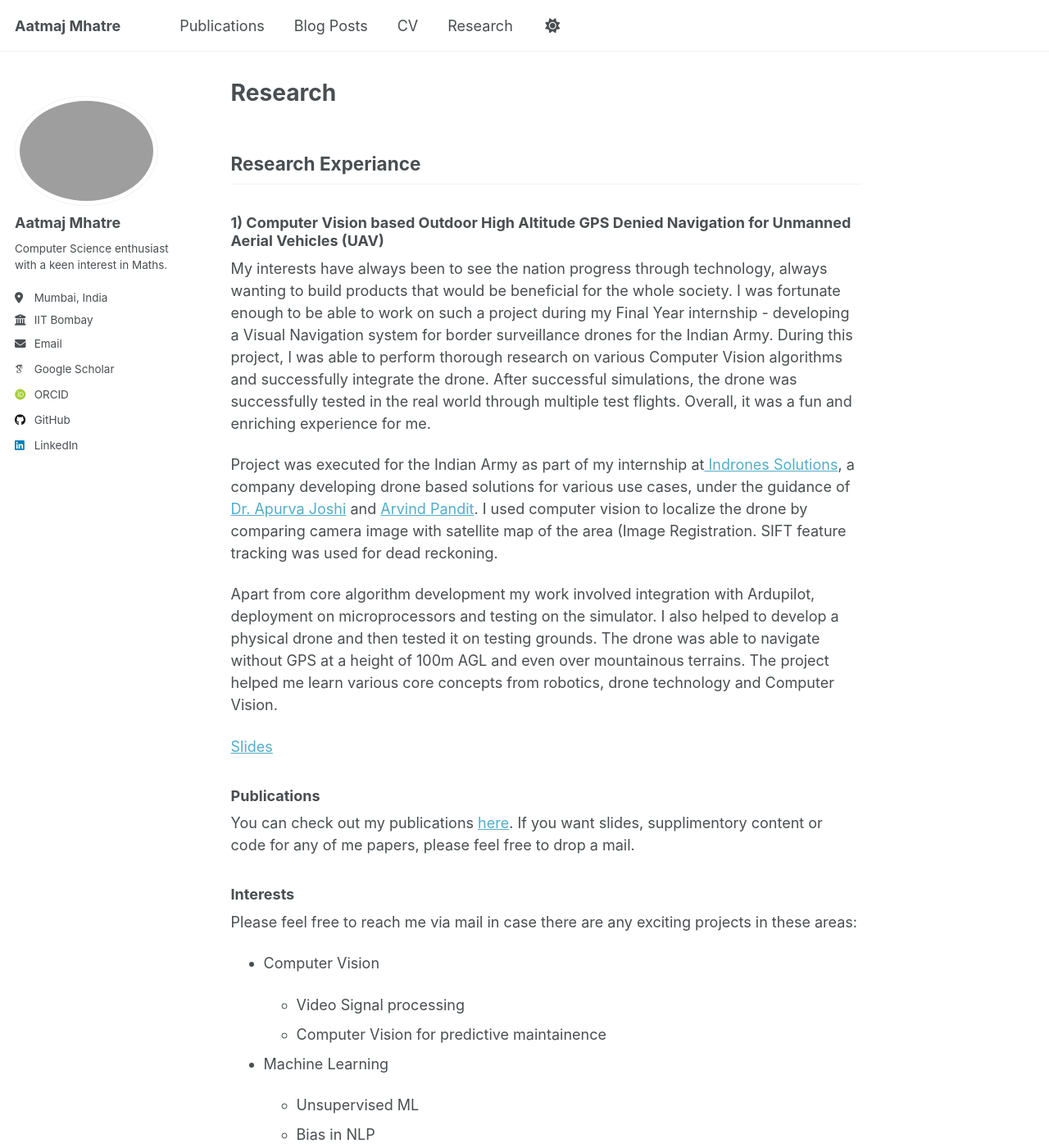
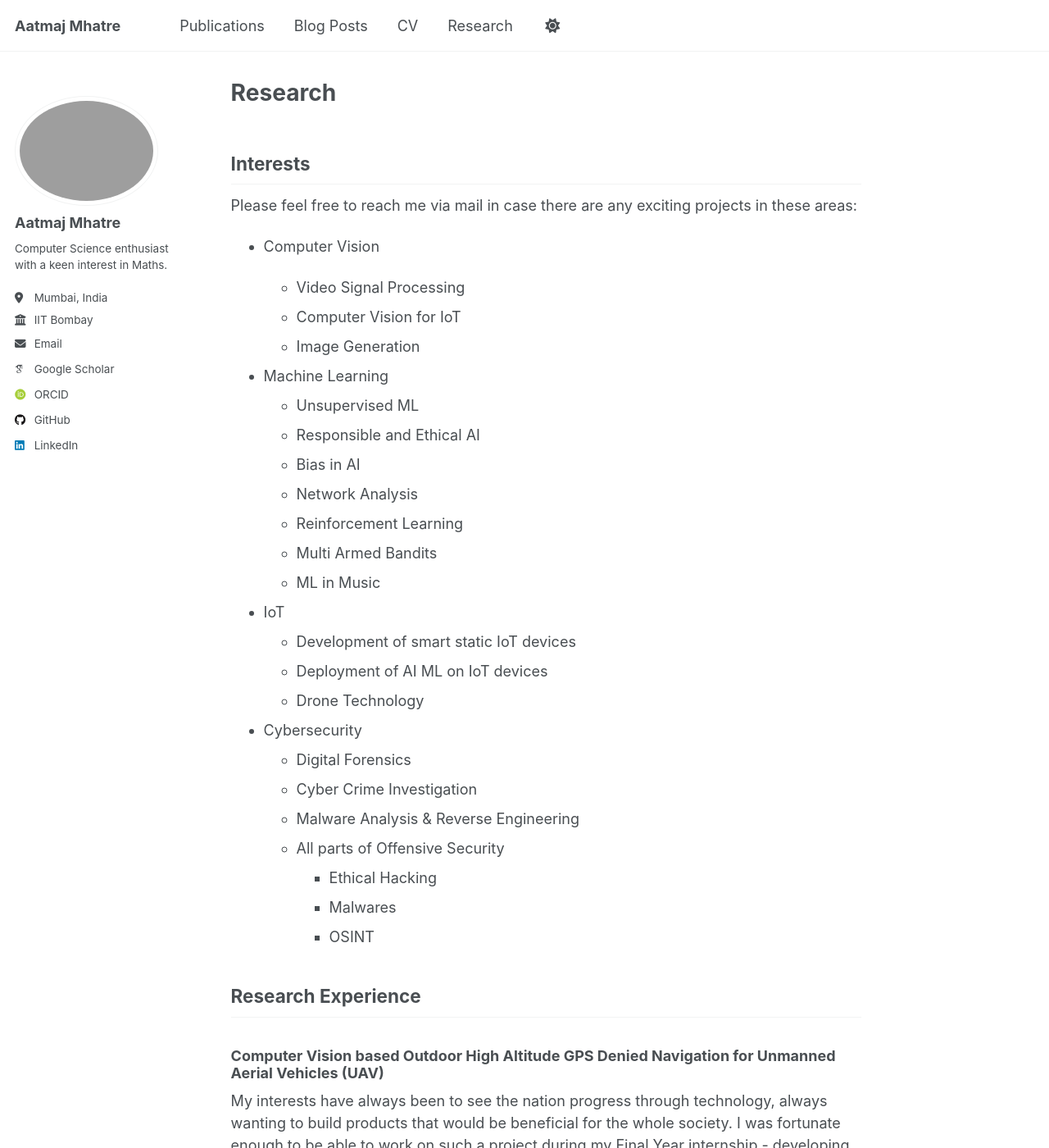
Before and after one commit to Aatmaj-Zephyr/about, a Jekyll site: the page built from _pages/Research.md, in a window 1280 px wide and 1400 px high. Shown: the whole window at 82% size. Built offline with Jekyll 4.4.1, drawn with Linux system fonts in a browser that asks for light colours; some web fonts are replaced; a script that is not in the unit is left out; some of the changed text lies outside the part shown.

Commit message:
update Research.md and about.md

```diff
--- a/_pages/Research.md
+++ b/_pages/Research.md
@@ -6,9 +6,45 @@ redirect_from:
   - /md/
   - /markdown.html
 ---
-## Research Experiance
 
-### 1) Computer Vision based Outdoor High Altitude GPS Denied Navigation for Unmanned Aerial Vehicles (UAV)
+
+## Interests
+
+Please feel free to reach me via mail in case there are any exciting projects in these areas:
+
+- Computer Vision
+
+  - Video Signal Processing
+  - Computer Vision for IoT
+  - Image Generation
+
+- Machine Learning
+  - Unsupervised ML
+  - Responsible and Ethical AI
+  - Bias in AI
+  - Network Analysis
+  - Reinforcement Learning
+  - Multi Armed Bandits
+  - ML in Music
+
+- IoT
+  - Development of smart static IoT devices
+  - Deployment of AI ML on IoT devices
+  - Drone Technology
+
+- Cybersecurity
+  - Digital Forensics
+  - Cyber Crime Investigation
+  - Malware Analysis & Reverse Engineering
+  - All parts of Offensive Security
+    - Ethical Hacking
+    - Malwares
+    - OSINT
+
+
+## Research Experience
+
+### Computer Vision based Outdoor High Altitude GPS Denied Navigation for Unmanned Aerial Vehicles (UAV)
 
 My interests have always been to see the nation progress through technology, always wanting to build products that would be beneficial for the whole society. I was fortunate enough to be able to work on such a project during my Final Year internship - developing a Visual Navigation system for border surveillance drones for the Indian Army. During this project, I was able to perform thorough research on various Computer Vision algorithms and successfully integrate the drone. After successful simulations, the drone was successfully tested in the real world through multiple test flights. Overall, it was a fun and enriching experience for me.
 
@@ -16,38 +52,6 @@ Project was executed for the Indian Army as part of my internship at[ Indrones S
 
 Apart from core algorithm development my work involved integration with Ardupilot, deployment on microprocessors and testing on the simulator. I also helped to develop a physical drone and then tested it on testing grounds. The drone was able to navigate without GPS at a height of 100m AGL and even over mountainous terrains. The project helped me learn various core concepts from robotics, drone technology and Computer Vision.
 
-[Slides](https://docs.google.com/presentation/d/15zvUMRg9-L20iOQY0Q1xf99T8qrDD07mRrowGr6XTFQ/edit?usp=sharing)
+[\[Slides\]](https://docs.google.com/presentation/d/15zvUMRg9-L20iOQY0Q1xf99T8qrDD07mRrowGr6XTFQ/edit?usp=sharing)
 
-### Publications
-
-You can check out my publications [here](https://scholar.google.com/citations?user=ky53uMcAAAAJ). If you want slides, supplimentory content or code for any of me papers, please feel free to drop a mail.
-
-### Interests
-
-Please feel free to reach me via mail in case there are any exciting projects in these areas:
-
-- Computer Vision
-
-  - Video Signal processing
-  - Computer Vision for predictive maintainence
-- Machine Learning
-
-  - Unsupervised ML
-  - Bias in NLP
-  - Network Analysis
-  - Reinforcement Learning
-  - ML in music
-- IoT
-
-  - Development of smart static IoT devices
-  - Deployment of AI ML on IoT devices
-  - Drone Technology
-- Cybersecurity
-
-  - Digital Forensics
-  - Cyber Crime Investigation
-  - Malware Analysis & Reverse Engineering
-  - All parts of Offensive Security
-    - Ethical Hacking
-    - Malwares
-    - OSINT
+<hr>
```
Also changed, not shown: _pages/about.md (+1 -1 lines).
